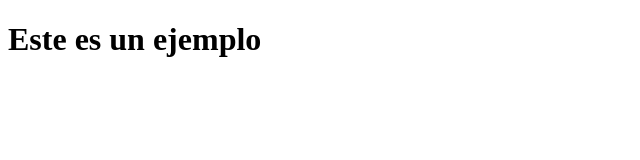
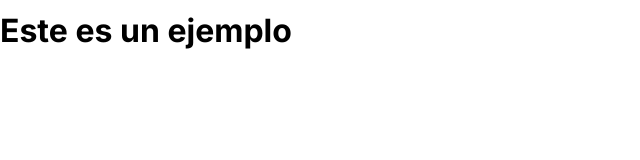
Before and after one commit to EleArLo/web_project_coffeeshop, a plain HTML site: page index.html in a window 1280 px wide. Shown: the whole page, without its empty margins (0-640 px from the left). Drawn offline with Linux system fonts and the light colour scheme.

Commit message:
Reviewed Changes

```diff
--- a/index.html
+++ b/index.html
@@ -8,7 +8,8 @@
     <meta name="author" content="Elena Arceo" />
     <title>Document</title>
     <link rel="shortcut icon" href="favicon.ico" />
-    <link rel="./vendor/normalize.css" />
+    <link rel="stylesheet" href="./pages/index.css" />
+    <link rel="stylesheet" href="./vendor/normalize.css" />
     <link rel="preconnect" href="https://fonts.googleapis.com" />
     <link rel="preconnect" href="https://fonts.gstatic.com" crossorigin />
     <link
```
